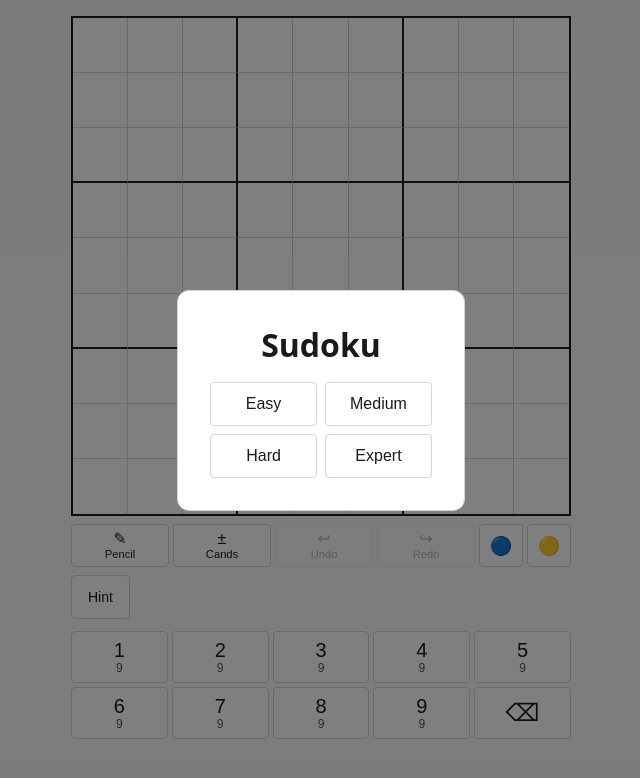
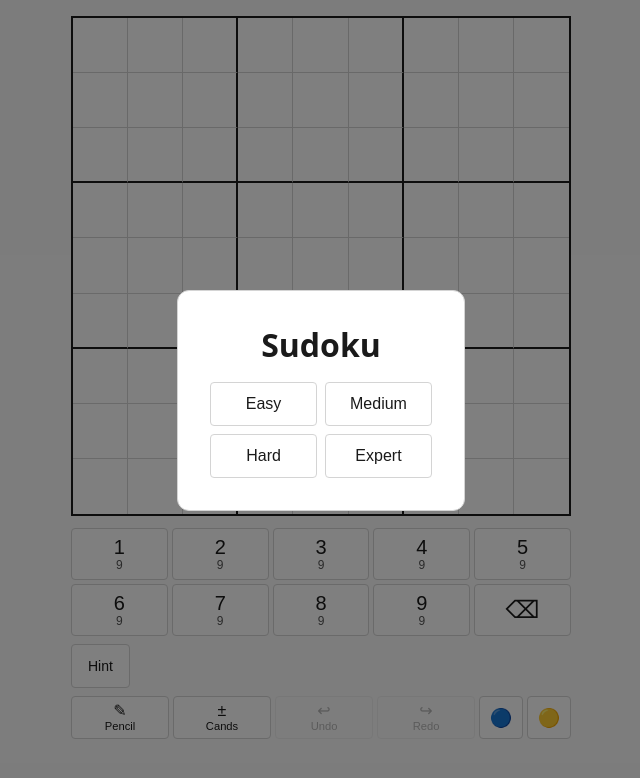
Before and after one commit to TheDleo/my-sudoku, a React (Vite) app: page / in a window 1280 px wide. Shown: the top 778 px of the page, without its empty margins (319-959 px from the left). Built offline with nearby package versions, Linux system fonts and the light colour scheme.

Commit message:
fix: re-order NumberPad, Hint, ActionBar

```diff
--- a/src/app.tsx
+++ b/src/app.tsx
@@ -28,9 +28,9 @@ export function App() {
       {won && screen === 'game' && <WinModal />}
       {screen === 'game' && <GameHeader />}
       <Board />
+      <NumberPad />
+      <HintPanel />
       <ActionBar />
-      <HintPanel />
-      <NumberPad />
     </main>
   );
 }
```
